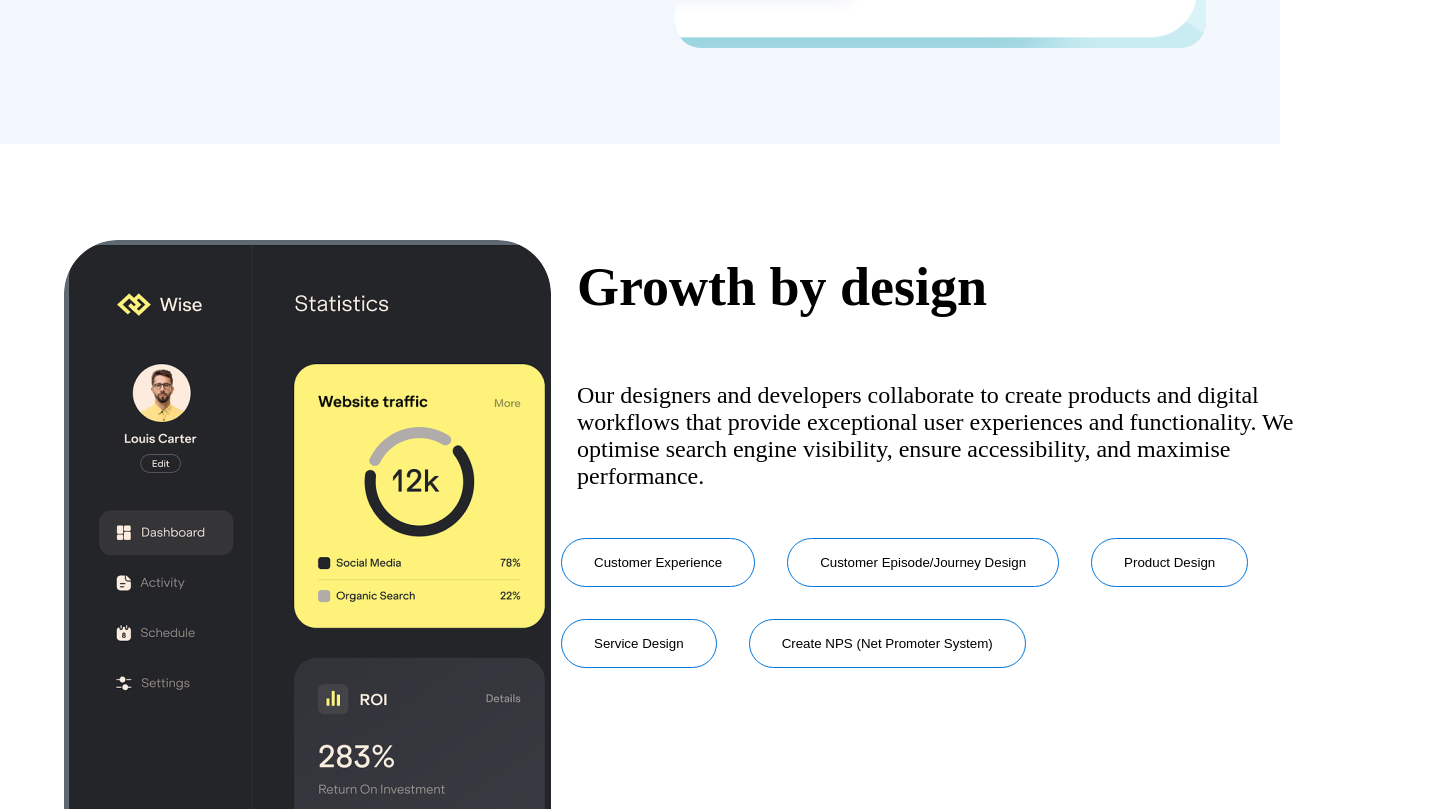
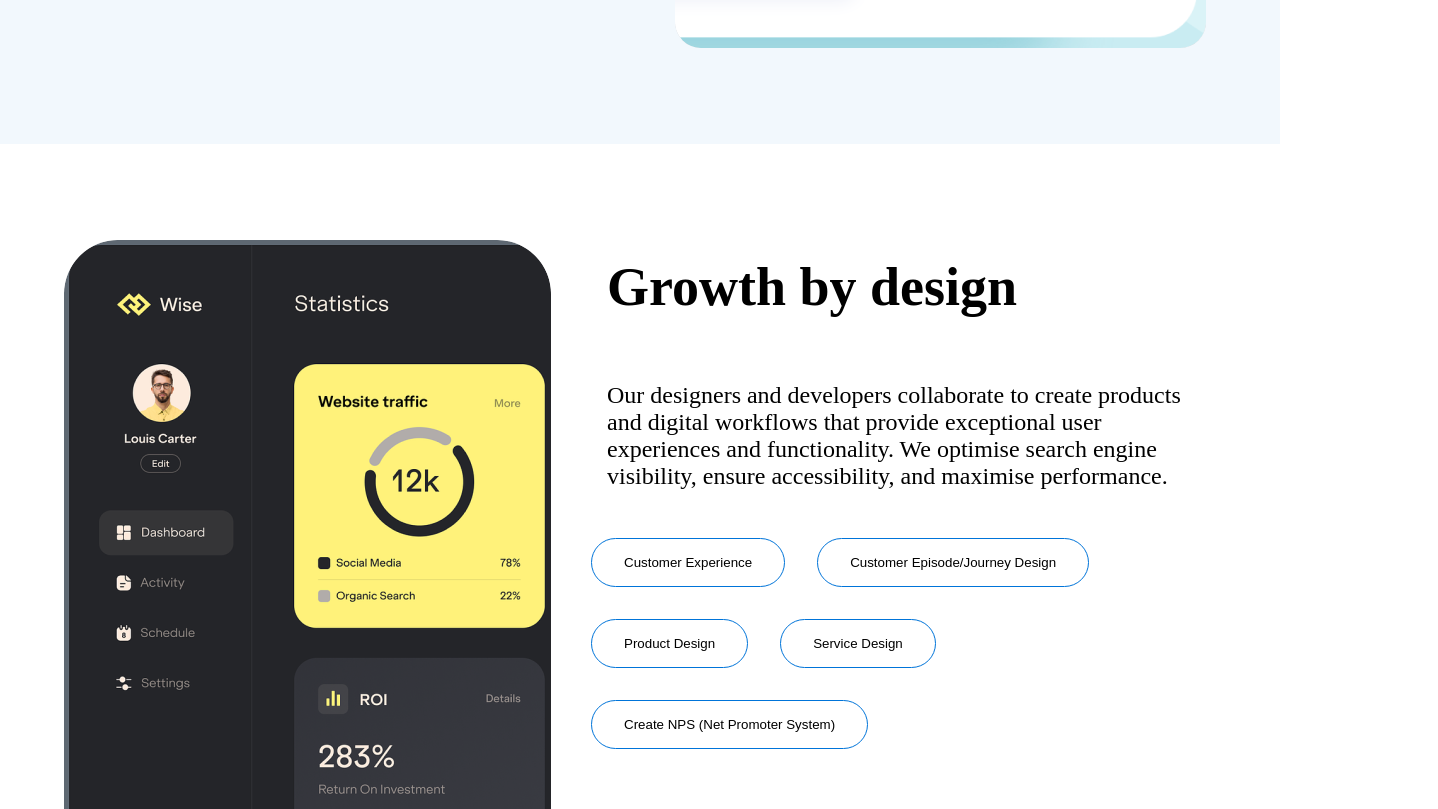
Before and after one commit to saleem2831/Grabe, a React (Create React App) app: page /services in a window 1280 px wide. Shown: the part 1471-2280 px from the top of the page, 1438 px wide, since content can reach past the window. Built offline with nearby package versions, Linux system fonts and the light colour scheme.

Commit message:
CSS changes-2 of services

```diff
--- a/src/pages/service.css
+++ b/src/pages/service.css
@@ -166,13 +166,13 @@ align-items: flex-start;
 
 
   .Tag{
-    /* background: var(--primary-5, rgba(0, 116, 217, 0.05)); */
     display: flex;
-padding: 96px 64px;
-justify-content: center;
-align-items: center;
-gap: 10px;
-align-self: stretch;
+  padding: 96px 64px;
+  justify-content: center;
+  align-items: center;
+  gap: 40px;
+  align-self: stretch;
+  width: auto;
 }
 
 .Tag1-2-1{
@@ -181,3 +181,19 @@ background: url('/src/Images/image\ 26.png'), lightgray -54.811px -77.394px / 24
 width: 487px;
 height: 745px;
   }
+
+  .Tag1-11{
+    display: flex;
+flex-direction: column;
+align-items: flex-start;
+gap: 32px;
+flex: 1 0 0;
+align-self: stretch;
+  }
+
+  .Tag1-13{
+    display: flex;
+flex-direction: column;
+align-items: flex-start;
+  gap: 20px;
+  }
--- a/src/pages/services.js
+++ b/src/pages/services.js
@@ -44,12 +44,12 @@ const Services = () => {
             </div>
 
             <div className='Tag'>
-           <div className='Tag4-13'>
+           <div className='Tag1-13'>
               <div className='Tag1-2-1'>
               </div>
               </div>
 
-              <div className='Tag4-11'>
+              <div className='Tag1-11'>
 
                   <p className='Tag4-1-2'>Growth by design</p>
               <p className='Tag4-1-3'>
```
